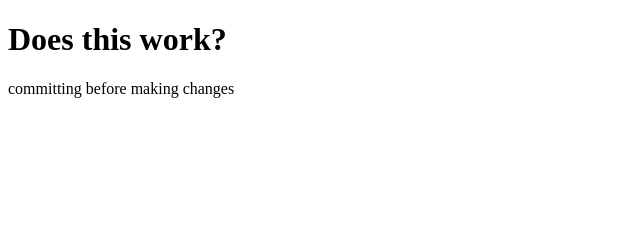
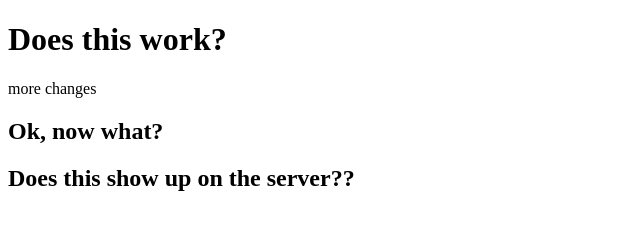
Before and after one commit to prof-anderson-uc/gofigure, a plain HTML site: page index.html in a window 1280 px wide. Shown: the whole page, without its empty margins (0-640 px from the left). Drawn offline with Linux system fonts and the light colour scheme.

Commit message:
Update index.html
good!

```diff
--- a/index.html
+++ b/index.html
@@ -6,6 +6,8 @@
 </head>
 <body>
     <h1>Does this work?</h1>
-    <p>committing before making changes</p>
+    <p>more changes</p>
+    <h2>Ok, now what?</h2>
+    <h2>Does this show up on the server??</h2>
 </body>
 </html>
```
